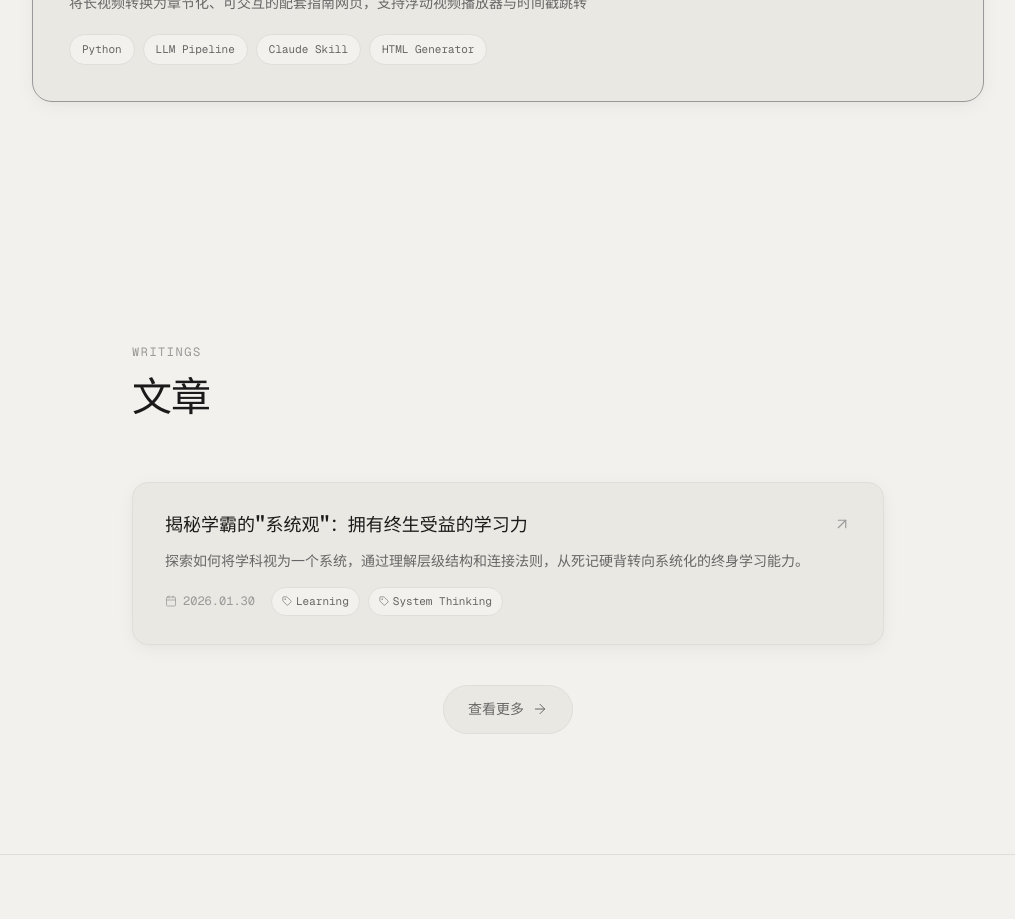
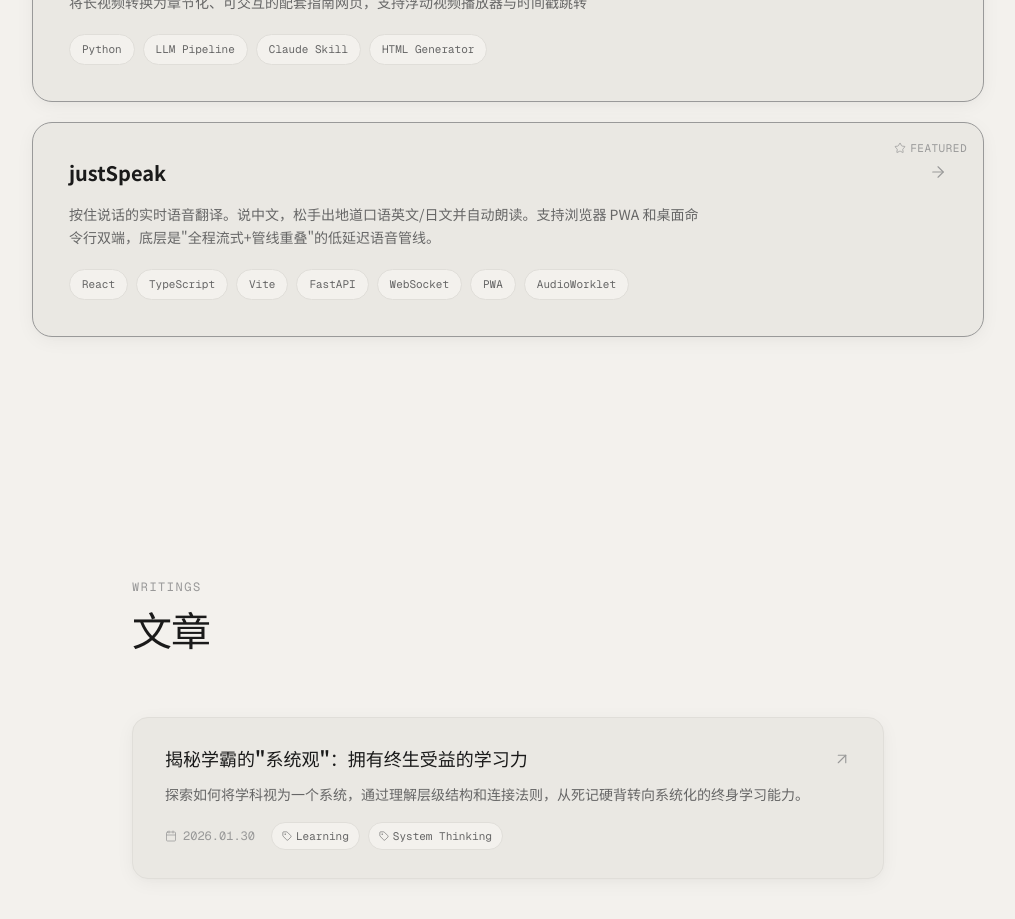
Before and after one commit to jaybeat/riverLin, a React (Vite) app: page / in a window 1280 px wide. Shown: the part 1620-2539 px from the top of the page, without its empty margins (132-1147 px from the left). Built offline with nearby package versions, Linux system fonts and the light colour scheme.

Commit message:
Add justSpeak featured project with detail page

```diff
--- a/src/data/projects.ts
+++ b/src/data/projects.ts
@@ -157,6 +157,35 @@ export const projects: Project[] = [
       },
     },
   },
+  {
+    id: 'justspeak',
+    title: 'justSpeak',
+    description:
+      '按住说话的实时语音翻译。说中文，松手出地道口语英文/日文并自动朗读。支持浏览器 PWA 和桌面命令行双端，底层是"全程流式+管线重叠"的低延迟语音管线。',
+    tags: ['React', 'TypeScript', 'Vite', 'FastAPI', 'WebSocket', 'PWA', 'AudioWorklet'],
+    href: 'https://github.com/jaybeat/justSpeak',
+    featured: true,
+    detail: {
+      detailDescription:
+        'justSpeak 是一个低延迟实时语音翻译工具。核心理念是"按住说话，松手即得"——用户按住按钮说中文，系统通过流式 STT → LLM 翻译 → TTS 合成，在松手瞬间输出地道口语化的英文或日文，并自动朗读。支持浏览器 PWA 和桌面命令行两个版本，两端复用同一套语音处理管线。',
+      highlights: [
+        'PWA 浏览器/手机端：按住说话，松手出翻译并朗读',
+        '桌面命令行版：回车录音/结束，支持中译英/中译日切换',
+        '低延迟流式处理：STT、LLM、TTS 三者管线重叠执行',
+        '可插拔 STT：云端阿里云 Paraformer 或本地 faster-whisper',
+        '国内直连：MiniMax API，无需代理',
+        'GaplessPlayer + AudioWorklet 实现无缝音频播放',
+      ],
+      pipelineSteps: [
+        { name: '音频采集', type: 'script', desc: '浏览器 AudioWorklet / 桌面 PyAudio 实时采集音频流' },
+        { name: '语音识别', type: 'both', desc: '云端 Paraformer 或本地 faster-whisper 流式转文字' },
+        { name: 'LLM 翻译', type: 'llm', desc: 'MiniMax-Text-01 将中文翻译为地道口语英文/日文' },
+        { name: 'TTS 合成', type: 'llm', desc: 'MiniMax speech-2.8-turbo 流式生成语音' },
+        { name: '无缝播放', type: 'script', desc: 'GaplessPlayer / AudioWorklet 队列实现零间隙音频播放' },
+      ],
+      githubUrl: 'https://github.com/jaybeat/justSpeak',
+    },
+  },
 ]
 
 export function getProjectById(id: string): Project | undefined {
```
